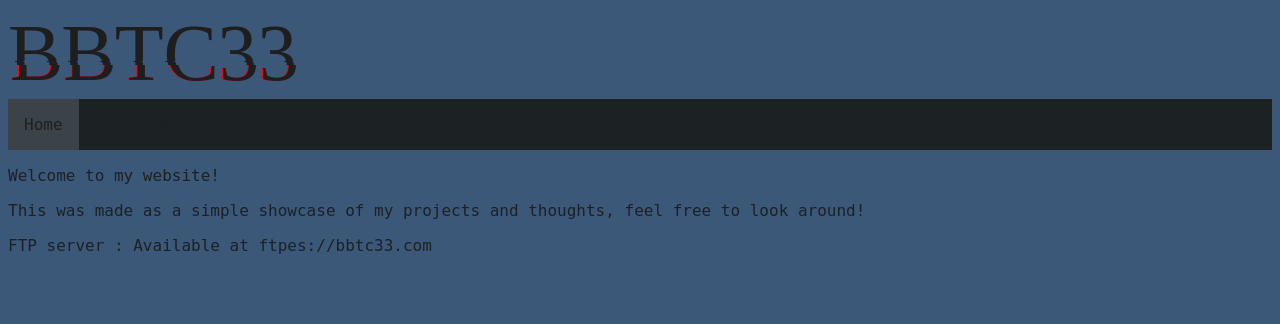
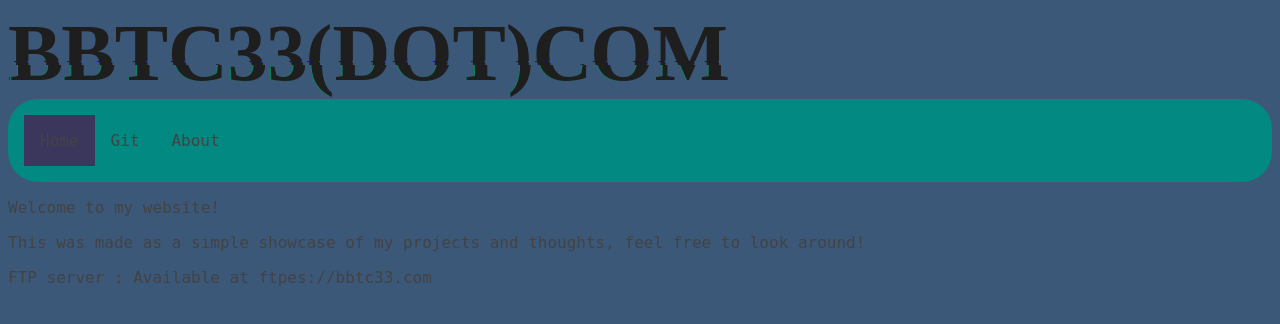
Before and after one commit to bbtc33/bbtc, a plain HTML site: page index.html in a window 1280 px wide. Drawn offline with Linux system fonts and the light colour scheme.

Commit message:
big revision

```diff
--- a/index.html
+++ b/index.html
@@ -6,9 +6,8 @@
 	<title>BBTC33</title>
 </head>
 <body>
-	<div class="glitch" data-text="BBTC33">BBTC33</div>
-	<div>
-
+	<div class="glitch" data-text="BBTC33(DOT)COM">BBTC33(DOT)COM</div>
+	<div class="main">
 		<ul>
 			<li><a class="active" href="index.html">Home</a></li>
 			<li><a href="https://git.bbtc33.com">Git</a></li>
--- a/styles.css
+++ b/styles.css
@@ -1,15 +1,66 @@
-@media only screen and (max-width: 479px){
-	.glitch{font-size:2em !important;
-	}
+body{
+	background-color:#3c5879
 }
+.main{
+	background:#018982;
+	padding:1em;
+	border-radius:30px;
+	margin:auto;
+}
+h1{
+	color:#434343;
+	font-family:"Arial","sans-serif";
+	font-size:5em;
+	font-style: italic;
+}
+h2{
+	color:#434343;
+	font-size:1.5em;
+	font-family:"JetBrains Mono","monospace","sans-serif";
+}
+h3{
+	color:#434343;
+	font-size:1.25em;
+	font-family:"JetBrains Mono","monospace","sans-serif";
+}
+p{
+	color:#434343;
+	font-size:1em;
+	font-family:"JetBrains Mono","monospace","sans-serif";
+}
+li{
+
+	font-family:"JetBrains Mono","monospace","sans-serif";
+	float:left;
+}
+li a {
+ 	display: block;
+	color: #434343;
+	text-align: center;
+	padding: 1em 1em;
+	text-decoration:none;
+}
+li a:hover:not(.active) {
+background-color: #3B365C;
+}
+.active {
+background-color: #3B365C;
+color: #434343;
+}
+ul {
+list-style-type: none;
+margin: 0;
+padding: 0;
+overflow: hidden;
+background-color: #018982;
+}
+
 .glitch{
 	color:#1e1e1e;
 	font-size: 5em;
 	margin: 0 auto;
-}
-
-.glitch{
 	position: relative;
+	font-weight:600;
 }
 
 .glitch:after {
@@ -21,7 +72,7 @@
       left: 2px;
       overflow: hidden;
       position: absolute;
-      text-shadow: -1px 0 red;
+      text-shadow: -1px 0 #0c8558;
       top: 0;
     }
 
@@ -170,54 +221,3 @@
         clip: rect(38px, 9999px, 49px, 0);
       }
 }
-
-body{
-	background-color:#3c5879
-}
-h1{
-	color:#3B4248;
-	font-family:"Arial","sans-serif";
-	font-size:5em;
-	font-style: italic;
-}
-h2{
-	color:#1C2124
-	font-size:1.5em;
-	font-family:"JetBrains Mono","monospace","sans-serif";
-}
-h3{
-	color:#1C2124;
-	font-size:1.25em;
-	font-family:"JetBrains Mono","monospace","sans-serif";
-}
-p{
-	color:#1C2124;
-	font-size:1em;
-	font-family:"JetBrains Mono","monospace","sans-serif";
-}
-li{
-
-	font-family:"JetBrains Mono","monospace","sans-serif";
-	float:left;
-}
-li a {
- 	display: block;
-	color: #1C2124;
-	text-align: center;
-	padding: 1em 1em;
-	text-decoration:none;
-}
-li a:hover:not(.active) {
-background-color: #3B4248;
-}
-.active {
-background-color: #3B4248;
-color: #1C2124;
-}
-ul {
-list-style-type: none;
-margin: 0;
-padding: 0;
-overflow: hidden;
-background-color: #1C2124;
-}
```
